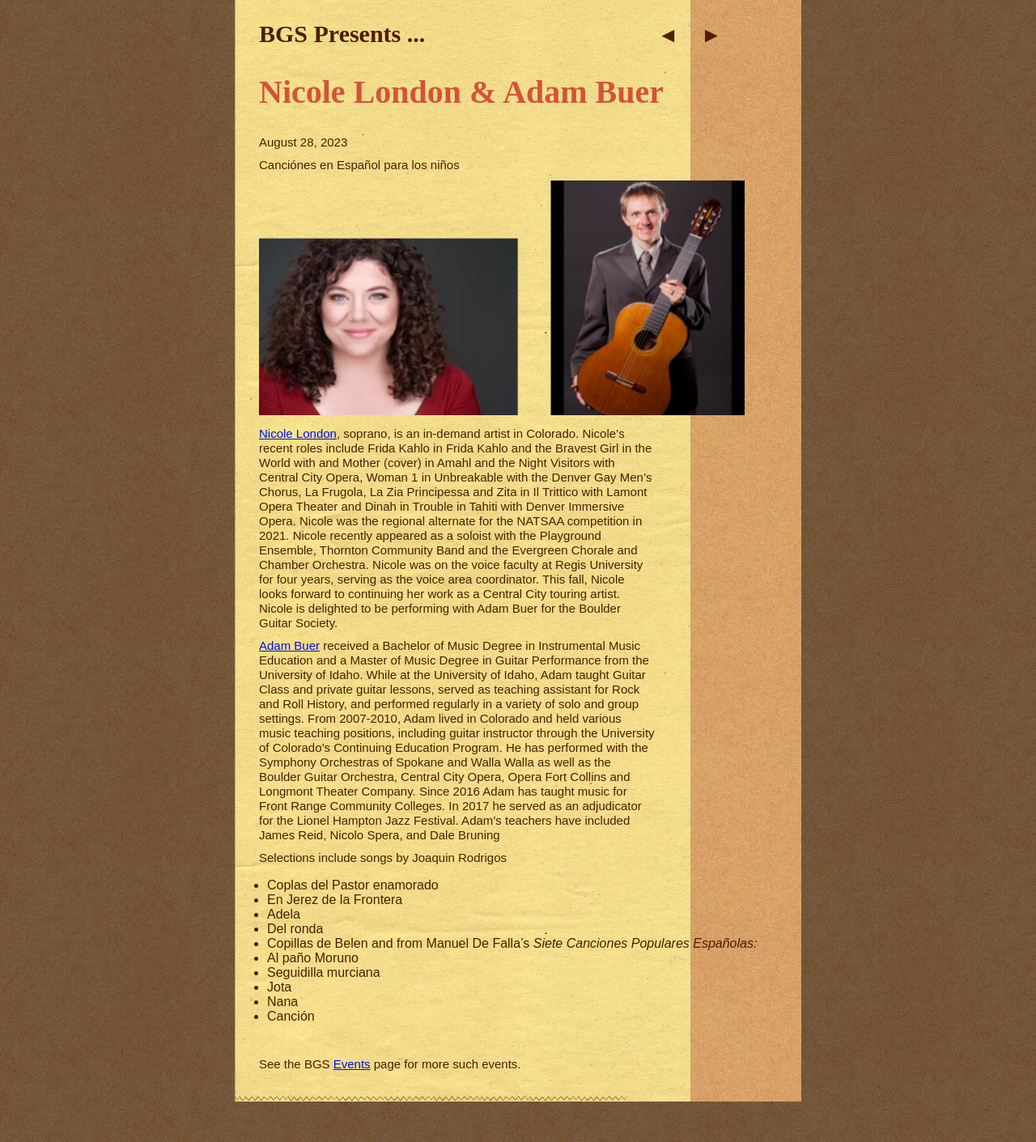
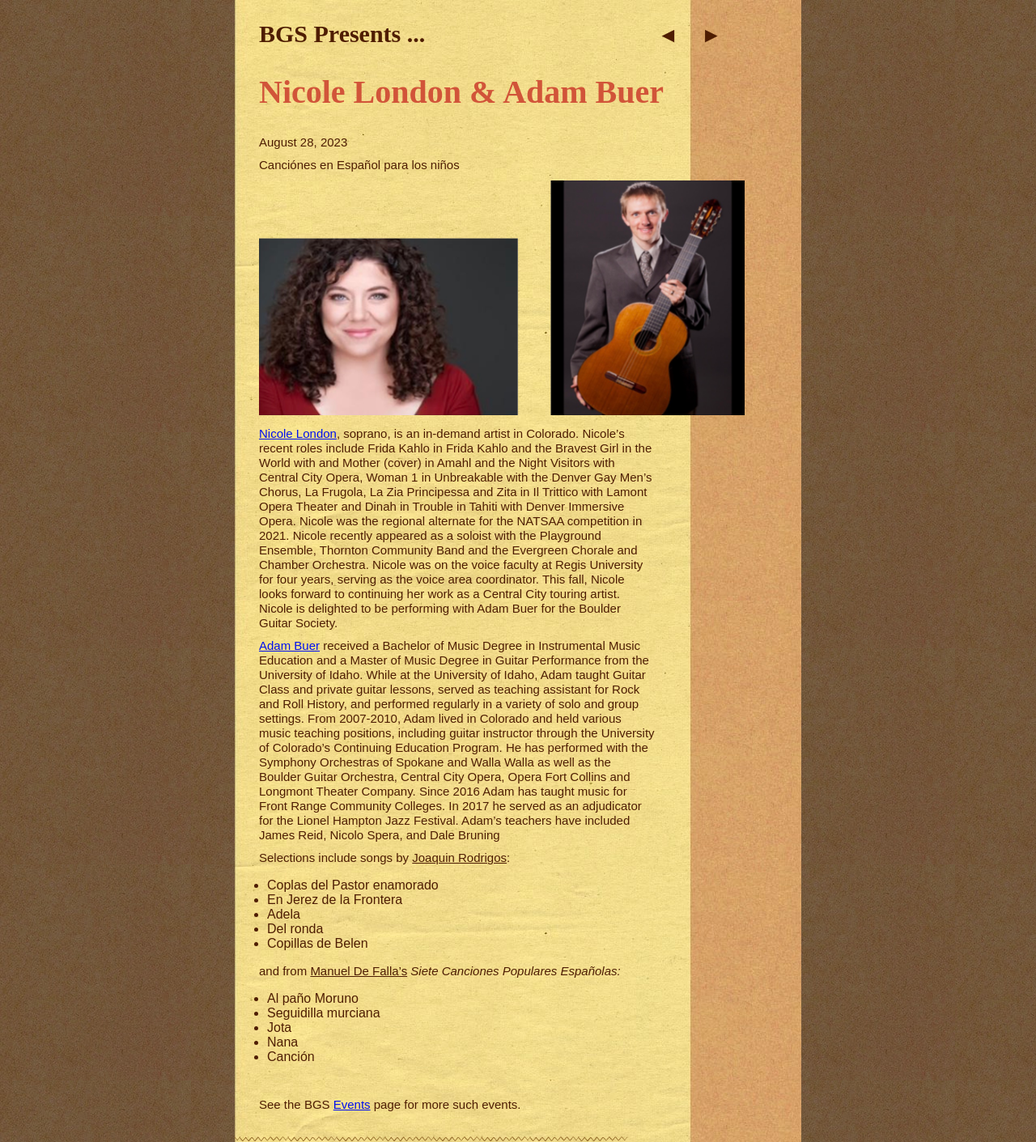
Before and after one commit to boulderguitarsociety/boulderguitarsociety.github.io, a Jekyll site: the page built from _posts/2023-08-28-adam-buer-nicole-london.md, in a window 1280 px wide. Shown: the whole page at 81% size. Built offline with Jekyll 4.4.1, drawn with Linux system fonts in a browser that asks for light colours; some of the changed lines change nothing that is shown.

Commit message:
separate lists

```diff
--- a/_posts/2023-08-28-adam-buer-nicole-london.md
+++ b/_posts/2023-08-28-adam-buer-nicole-london.md
@@ -14,13 +14,14 @@ tags:
 
 [Adam Buer](https://www.adambuer.com/) received a Bachelor of Music Degree in Instrumental Music Education and a Master of Music Degree in Guitar Performance from the University of Idaho. While at the University of Idaho, Adam taught Guitar Class and private guitar lessons, served as teaching assistant for Rock and Roll History, and performed regularly in a variety of solo and group settings. From 2007-2010, Adam lived in Colorado and held various music teaching positions, including guitar instructor through the University of Colorado’s Continuing Education Program. He has performed with the Symphony Orchestras of Spokane and Walla Walla as well as the Boulder Guitar Orchestra, Central City Opera, Opera Fort Collins and Longmont Theater Company. Since 2016 Adam has taught music for Front Range Community Colleges. In 2017 he served as an adjudicator for the Lionel Hampton Jazz Festival. Adam’s teachers have included James Reid, Nicolo Spera, and Dale Bruning
 
-Selections include songs by Joaquin Rodrigos
+Selections include songs by <ins>Joaquin Rodrigos</ins>:
 * Coplas del Pastor enamorado
 * En Jerez de la Frontera
 * Adela
 * Del ronda
 * Copillas de Belen
-and from Manuel De Falla's _Siete Canciones Populares Españolas:_
+
+and from <ins>Manuel De Falla's</ins> _Siete Canciones Populares Españolas:_
 * Al paño Moruno
 * Seguidilla murciana
 * Jota
```
